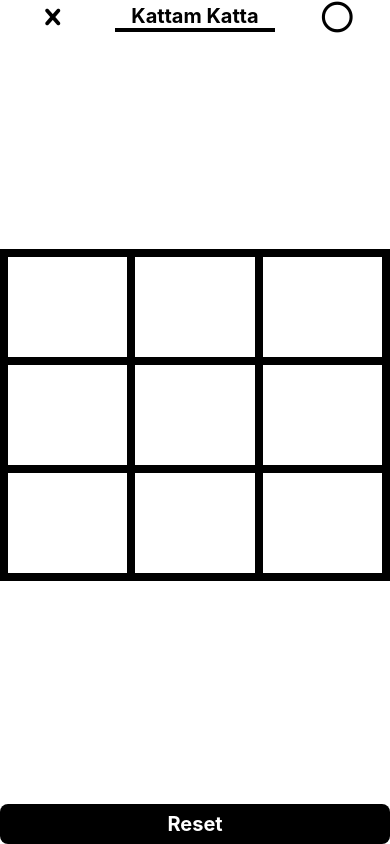
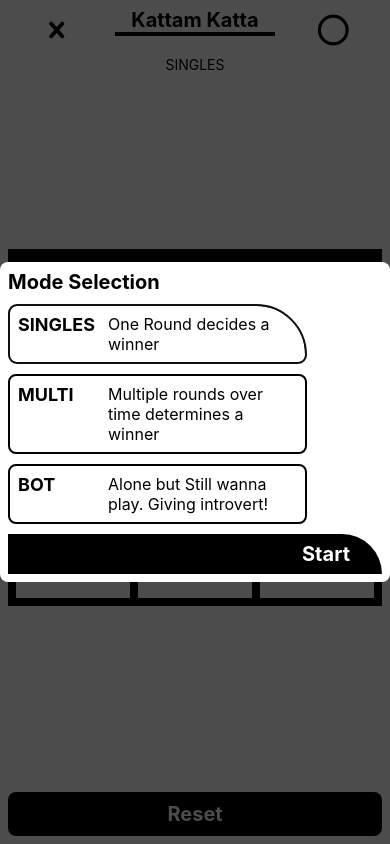
Before and after one commit to Ayush-2001-Dhanraj/uTube-rn-kattam-katta, a React Native app: screen / in a window 390 px wide. Built offline with nearby package versions, Linux system fonts and the light colour scheme.

Commit message:
SIngle & Multi Mode Basic UI

```diff
--- a/src/App.tsx
+++ b/src/App.tsx
@@ -5,19 +5,27 @@ import {
   View,
   FlatList,
   TouchableOpacity,
+  Modal,
 } from 'react-native';
 import EntoTcon from 'react-native-vector-icons/Entypo';
 import React, {useEffect, useRef, useState} from 'react';
 import Cell from './components/Cell';
+import {MODE, ModeToDescription, ScoreInterface} from './constants';
+import ModeSelector from './components/ModeSelector';
+
+type BoardElement = 'cross' | 'circle' | 'empty';
 
 const App = () => {
-  const [boardElements, setBoardElements] = useState(
+  const [boardElements, setBoardElements] = useState<BoardElement[]>(
     new Array(9).fill('empty', 0, 9),
   );
   const [isCross, setIsCross] = useState(true);
   const [winner, setWinner] = useState('');
   const [winningCombination, setWinningCombination] = useState<number[]>([]);
   const isMounted = useRef(false);
+  const [currentMode, setCurrentMode] = useState<MODE>(MODE.SINGLES);
+  const [scores, setScores] = useState<ScoreInterface>({cross: 0, circle: 0});
+  const [modalVisible, setModalVisible] = useState<boolean>(true);
 
   const handleCellPress = (index: number) => {
     setBoardElements(preV => {
@@ -49,8 +57,13 @@ const App = () => {
         boardElements[a] === boardElements[b] &&
         boardElements[a] === boardElements[c]
       ) {
-        setWinner(boardElements[a]);
+        const win = boardElements[a];
+        setWinner(win);
         setWinningCombination(combination);
+        setScores(preV => ({
+          ...preV,
+          [win]: preV[win] + 1,
+        }));
         return;
       }
     }
@@ -63,8 +76,20 @@ const App = () => {
   const handleReset = () => {
     setBoardElements(new Array(9).fill('empty', 0, 9));
     setWinner('');
+    setScores({cross: 0, circle: 0});
     setWinningCombination([]);
   };
+
+  const handleNext = () => {
+    setBoardElements(new Array(9).fill('empty', 0, 9));
+    setWinner('');
+    setWinningCombination([]);
+  };
+
+  const toggleModel = () => setModalVisible(preV => !preV);
+
+  const handleModeChange = (newMode: keyof typeof MODE) =>
+    setCurrentMode(MODE[newMode]);
 
   useEffect(() => {
     if (isMounted.current) checkIsGameOver();
@@ -74,9 +99,23 @@ const App = () => {
   return (
     <SafeAreaView style={styles.main}>
       <View style={styles.headingContainer}>
-        <EntoTcon size={32} color="#000" name="cross" />
-        <Text style={styles.heading}>Kattam Katta</Text>
-        <EntoTcon size={32} color="#000" name="circle" />
+        <View style={styles.headingBox}>
+          <EntoTcon size={32} color="#000" name="cross" />
+
+          <Text style={styles.headingTxt}>
+            {currentMode === MODE.MULTI && scores.cross}
+          </Text>
+        </View>
+        <TouchableOpacity style={styles.headingBox} onPress={toggleModel}>
+          <Text style={styles.heading}>Kattam Katta</Text>
+          <Text style={styles.headingTxt}>{currentMode}</Text>
+        </TouchableOpacity>
+        <View style={styles.headingBox}>
+          <EntoTcon size={32} color="#000" name="circle" />
+          <Text style={styles.headingTxt}>
+            {currentMode === MODE.MULTI && scores.circle}
+          </Text>
+        </View>
       </View>
       <View style={{flex: 1, justifyContent: 'center'}}>
         <View style={{backgroundColor: '#000', padding: 8}}>
@@ -86,6 +125,11 @@ const App = () => {
             keyExtractor={(item, index) => index as unknown as string}
             contentContainerStyle={styles.boardBox}
             columnWrapperStyle={styles.boardBox}
+            ListHeaderComponent={
+              <View>
+                <Text>Yo</Text>
+              </View>
+            }
             renderItem={({item, index}) => {
               const fillColor =
                 winner === 'Draw'
@@ -113,9 +157,44 @@ const App = () => {
         {winner && `${winner === 'Draw' ? 'No one' : winner} is the winner.`}
       </Text>
 
-      <TouchableOpacity onPress={handleReset} style={styles.resetButton}>
-        <Text style={styles.resetTxt}>{winner ? 'Re-match' : 'Reset'}</Text>
-      </TouchableOpacity>
+      <View style={styles.actionContainer}>
+        {currentMode === MODE.SINGLES && (
+          <TouchableOpacity
+            onPress={handleReset}
+            style={[styles.actionBtn, styles.fullWidth]}>
+            <Text style={styles.actionTxt}>
+              {winner ? 'Re-match' : 'Reset'}
+            </Text>
+          </TouchableOpacity>
+        )}
+
+        {currentMode === MODE.MULTI && (
+          <>
+            <TouchableOpacity
+              onPress={handleReset}
+              style={[styles.actionBtn, styles.altBtn]}>
+              <Text style={[styles.actionTxt, styles.altTxt]}>Reset</Text>
+            </TouchableOpacity>
+            <TouchableOpacity
+              disabled={!winner}
+              onPress={handleNext}
+              style={[
+                styles.actionBtn,
+                styles.fullWidth,
+                !winner && styles.disabledBtn,
+              ]}>
+              <Text style={styles.actionTxt}>Next</Text>
+            </TouchableOpacity>
+          </>
+        )}
+      </View>
+
+      <ModeSelector
+        currentMode={currentMode}
+        modalVisible={modalVisible}
+        onChangeMode={handleModeChange}
+        toggleModel={toggleModel}
+      />
     </SafeAreaView>
   );
 };
@@ -123,9 +202,45 @@ const App = () => {
 export default App;
 
 const styles = StyleSheet.create({
+  altTxt: {
+    color: '#000',
+  },
+  altBtn: {
+    backgroundColor: '#fff',
+  },
+  disabledBtn: {
+    opacity: 0.7,
+  },
+  actionTxt: {
+    textAlign: 'center',
+    color: '#fff',
+    fontWeight: 'bold',
+    fontSize: 20,
+  },
+  fullWidth: {
+    flex: 1,
+  },
+  smallBtn: {
+    flex: 0,
+  },
+  actionBtn: {
+    backgroundColor: '#000',
+    padding: 10,
+    borderRadius: 8,
+  },
+  actionContainer: {
+    flexDirection: 'row',
+    gap: 10,
+  },
+  headingBox: {
+    gap: 20,
+  },
+  headingTxt: {
+    textAlign: 'center',
+  },
   main: {
     flex: 1,
-    padding: 8,
+    margin: 8,
     gap: 10,
   },
   heading: {
@@ -146,17 +261,6 @@ const styles = StyleSheet.create({
     justifyContent: 'space-evenly',
     alignItems: 'center',
   },
-  resetButton: {
-    backgroundColor: '#000',
-    padding: 8,
-    borderRadius: 8,
-  },
-  resetTxt: {
-    textAlign: 'center',
-    color: '#fff',
-    fontWeight: 'bold',
-    fontSize: 20,
-  },
   winnerTxt: {
     textAlign: 'center',
     fontSize: 24,
--- /dev/null
+++ b/src/components/ModeSelector.tsx
@@ -0,0 +1,102 @@
+import {StyleSheet, Text, View, Modal, TouchableOpacity} from 'react-native';
+import React from 'react';
+import {MODE, ModeToDescription} from '../constants';
+
+interface ModelSectorInterface {
+  currentMode: MODE;
+  modalVisible: boolean;
+  onChangeMode: (key: keyof typeof MODE) => void;
+  toggleModel: () => void;
+}
+
+const ModeSelector = ({
+  currentMode,
+  modalVisible,
+  onChangeMode,
+  toggleModel,
+}: ModelSectorInterface) => {
+  return (
+    <Modal visible={modalVisible} transparent>
+      <View style={styles.modalBackdrop}>
+        <View style={styles.modalContainer}>
+          <Text style={styles.modelHeading}>Mode Selection</Text>
+          {Object.keys(MODE).map(key => (
+            <TouchableOpacity
+              onPress={() => onChangeMode(key as keyof typeof MODE)}
+              style={[
+                styles.modeBtn,
+                currentMode === MODE[key as keyof typeof MODE] &&
+                  styles.selectedMode,
+              ]}
+              key={key}>
+              <Text style={styles.modeName}>{key}</Text>
+              <Text style={styles.modeDescription}>
+                {ModeToDescription[MODE[key as keyof typeof MODE]]}
+              </Text>
+            </TouchableOpacity>
+          ))}
+          <TouchableOpacity style={styles.startBtn} onPress={toggleModel}>
+            <Text style={styles.startTxt}>Start</Text>
+          </TouchableOpacity>
+        </View>
+      </View>
+    </Modal>
+  );
+};
+
+export default ModeSelector;
+
+const styles = StyleSheet.create({
+  selectedMode: {
+    elevation: 8,
+    borderTopRightRadius: 50,
+  },
+  startTxt: {
+    color: '#fff',
+    fontWeight: 'bold',
+    fontSize: 20,
+    textAlign: 'right',
+  },
+  startBtn: {
+    backgroundColor: '#000',
+    padding: 8,
+    paddingHorizontal: 32,
+    borderTopRightRadius: 50,
+  },
+  modelHeading: {
+    fontSize: 20,
+    fontWeight: 'bold',
+  },
+  modeBtn: {
+    flexDirection: 'row',
+    width: '80%',
+    gap: 10,
+    borderWidth: 2,
+    borderRadius: 8,
+    padding: 8,
+    backgroundColor: '#fff',
+  },
+  modeName: {
+    fontSize: 18,
+    fontWeight: 'bold',
+    width: 80,
+  },
+  modeDescription: {
+    fontSize: 16,
+    flex: 1,
+  },
+  modalContainer: {
+    backgroundColor: '#fff',
+    padding: 8,
+    elevation: 8,
+    borderRadius: 8,
+    gap: 10,
+  },
+  modalBackdrop: {
+    width: '100%',
+    flex: 1,
+    justifyContent: 'center',
+    alignItems: 'center',
+    backgroundColor: 'rgba(0, 0, 0, 0.7)',
+  },
+});
--- /dev/null
+++ b/src/constants.ts
@@ -0,0 +1,22 @@
+export enum MODE {
+    SINGLES = "SINGLES",
+    MULTI = "MULTI",
+    BOT = "BOT"
+}
+
+export enum ModeDescription {
+    SINGLES = "One Round decides a winner",
+    MULTI = "Multiple rounds over time determines a winner",
+    BOT = "Alone but Still wanna play. Giving introvert!"
+}
+
+export const ModeToDescription: Record<MODE, ModeDescription> = {
+    [MODE.SINGLES]: ModeDescription.SINGLES,
+    [MODE.MULTI]: ModeDescription.MULTI,
+    [MODE.BOT]: ModeDescription.BOT
+}
+
+export interface ScoreInterface {
+    cross: number;
+    circle: number
+}
```
